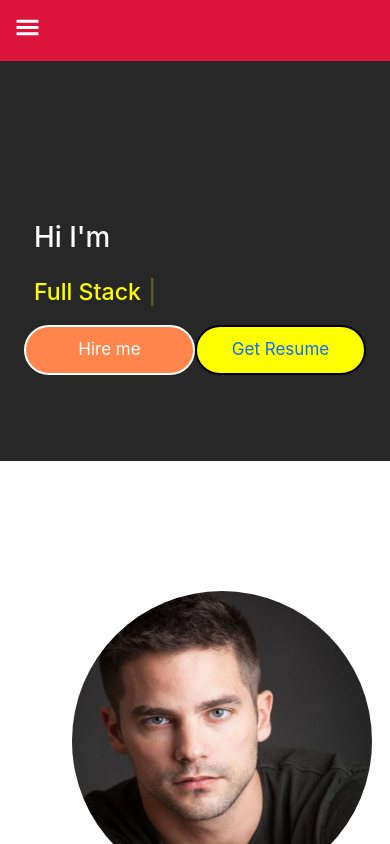
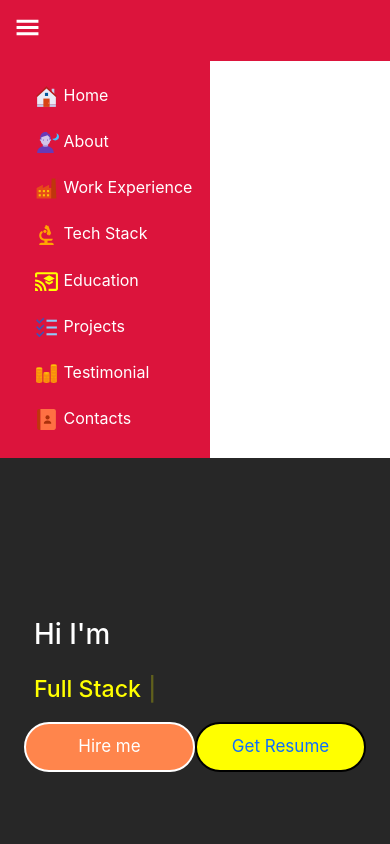
Before and after one commit to ingarbi/yt_react_web_portfolio, a React (Create React App) app: page / in a window 390 px wide. Both pictures are taken after a click on the icon 27 px from the left and 27 px from the top of the page. Shown: the top 844 px of the page. Built offline with nearby package versions, Linux system fonts and the light colour scheme.

Commit message:
#22 navbar mobile

```diff
--- a/src/Components/Sidebar/NavbarMobileView.css
+++ b/src/Components/Sidebar/NavbarMobileView.css
@@ -18,6 +18,35 @@
 }
 
 
+.mobile-nav{
+    height: auto;
+    width: 210px;
+    margin-top: 0px;
+    padding: 2px;
+    padding-bottom: 10px;
+    background-color: crimson;
+}
+
+.mobile-nav ul li{
+    margin-top: 20px;
+    color: white;
+    list-style-type: none;
+    text-decoration: none;
+    cursor: pointer;
+}
+.mobile-nav ul li a{
+    color: white;
+    text-decoration: none;
+}
+
+.nav-item-mobileview .active{
+    color: white;
+    background-color: chocolate;
+    border-radius: 50px;
+    padding: 5px;
+}
+
+
 
 @media (min-width: 1000px) {
   .mobile-view-navbar {
--- a/src/Components/Sidebar/NavbarMobileView.js
+++ b/src/Components/Sidebar/NavbarMobileView.js
@@ -1,16 +1,79 @@
-import React from 'react'
-import "./NavbarMobileView.css"
+import React, { useState } from "react";
+import "./NavbarMobileView.css";
 import { GiHamburgerMenu } from "react-icons/gi";
+import {
+  FcHome,
+  FcNightPortrait,
+  FcTodoList,
+  FcContacts,
+  FcFactory,
+  FcSalesPerformance,
+} from "react-icons/fc";
+import { MdBiotech } from "react-icons/md";
+import { MdCastForEducation } from "react-icons/md";
+import { Link } from "react-scroll";
 
 const NavbarMobileView = () => {
+    const [open, setOpen] = useState(false)
+    const handleClick = () =>{
+        setOpen(!open)
+    }
   return (
-    <div className='mobile-view-navbar'>
-        <div className='navbar-header'>
-            <p><GiHamburgerMenu size={25} /></p>
-        </div>
+    <div className="mobile-view-navbar">
+      <div className="navbar-header">
+        <p>
+          <GiHamburgerMenu size={25} onClick={handleClick}/>
+        </p>
+      </div>
+
+      {open ? (      <div className="mobile-nav">
+        <ul>
+          <li className="nav-item-mobileview">
+            <Link to="home" spy={true}>
+              <FcHome size={25} /> Home
+            </Link>
+          </li>
+          <li className="nav-item-mobileview">
+            <Link to="about" spy={true} offset={-350}>
+              <FcNightPortrait size={25} /> About
+            </Link>
+          </li>
+          <li className="nav-item-mobileview">
+            <Link to="workexperience" spy={true} offset={-350}>
+              <FcFactory size={25} /> Work Experience
+            </Link>
+          </li>
+          <li className="nav-item-mobileview">
+            <Link to="techstack" spy={true} offset={-350}>
+              <MdBiotech color="orange" size={25} /> Tech Stack
+            </Link>
+          </li>
+          <li className="nav-item-mobileview">
+            <Link to="education" spy={true} offset={-350}>
+              <MdCastForEducation size={25} color="yellow" /> Education
+            </Link>
+          </li>
+          <li className="nav-item-mobileview">
+            <Link to="project" spy={true} offset={-350}>
+              <FcTodoList size={25} /> Projects
+            </Link>
+          </li>
+          <li className="nav-item-mobileview">
+            <Link to="testimonial" spy={true} offset={-350}>
+              <FcSalesPerformance size={25} /> Testimonial
+            </Link>
+          </li>
+          <li className="nav-item-mobileview">
+            <Link to="contact" spy={true} offset={-450}>
+              <FcContacts size={25} /> Contacts
+            </Link>
+          </li>
+        </ul>
+      </div>) : null}
+
 
     </div>
-  )
-}
+  );
+};
 
-export default NavbarMobileView
+export default NavbarMobileView;
```
